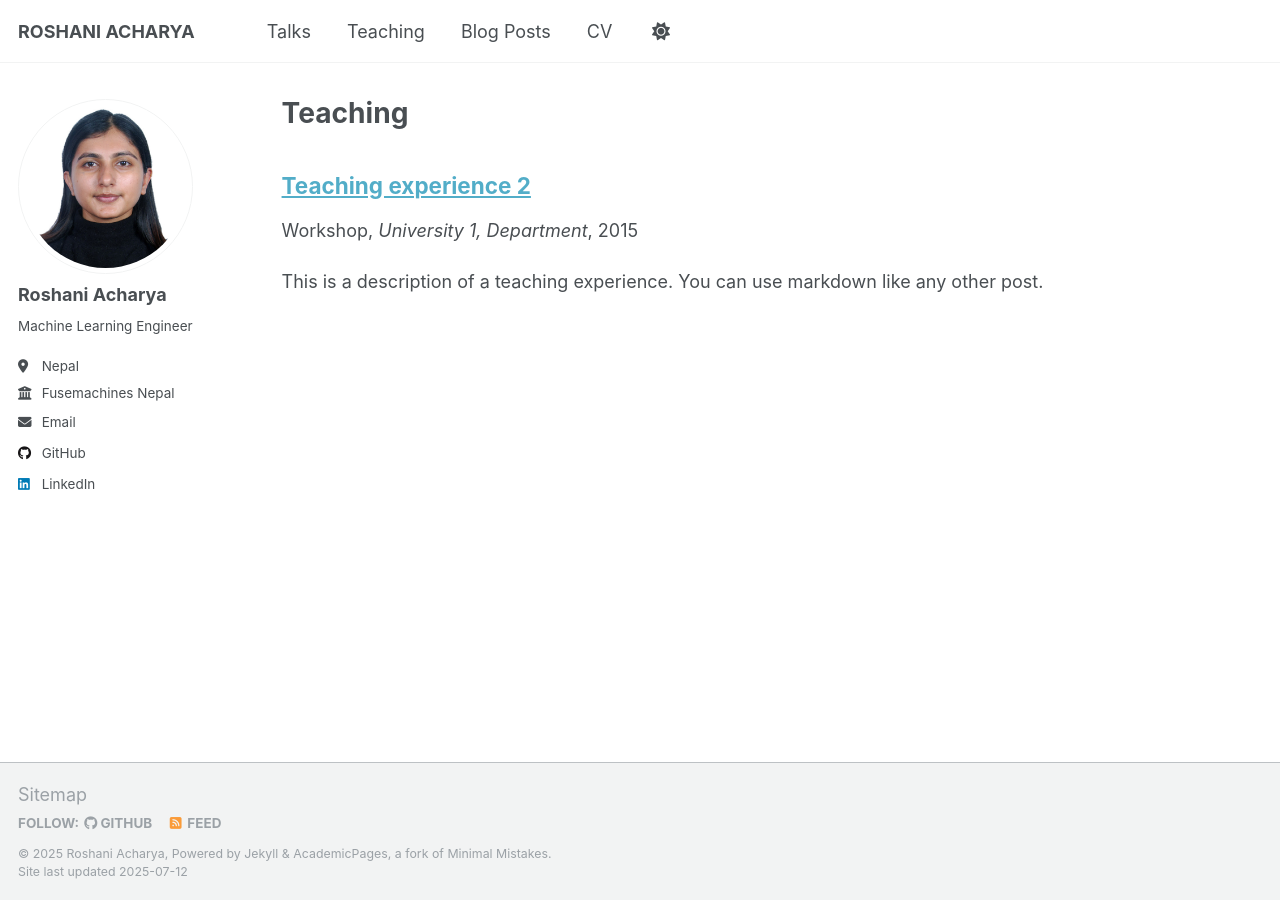
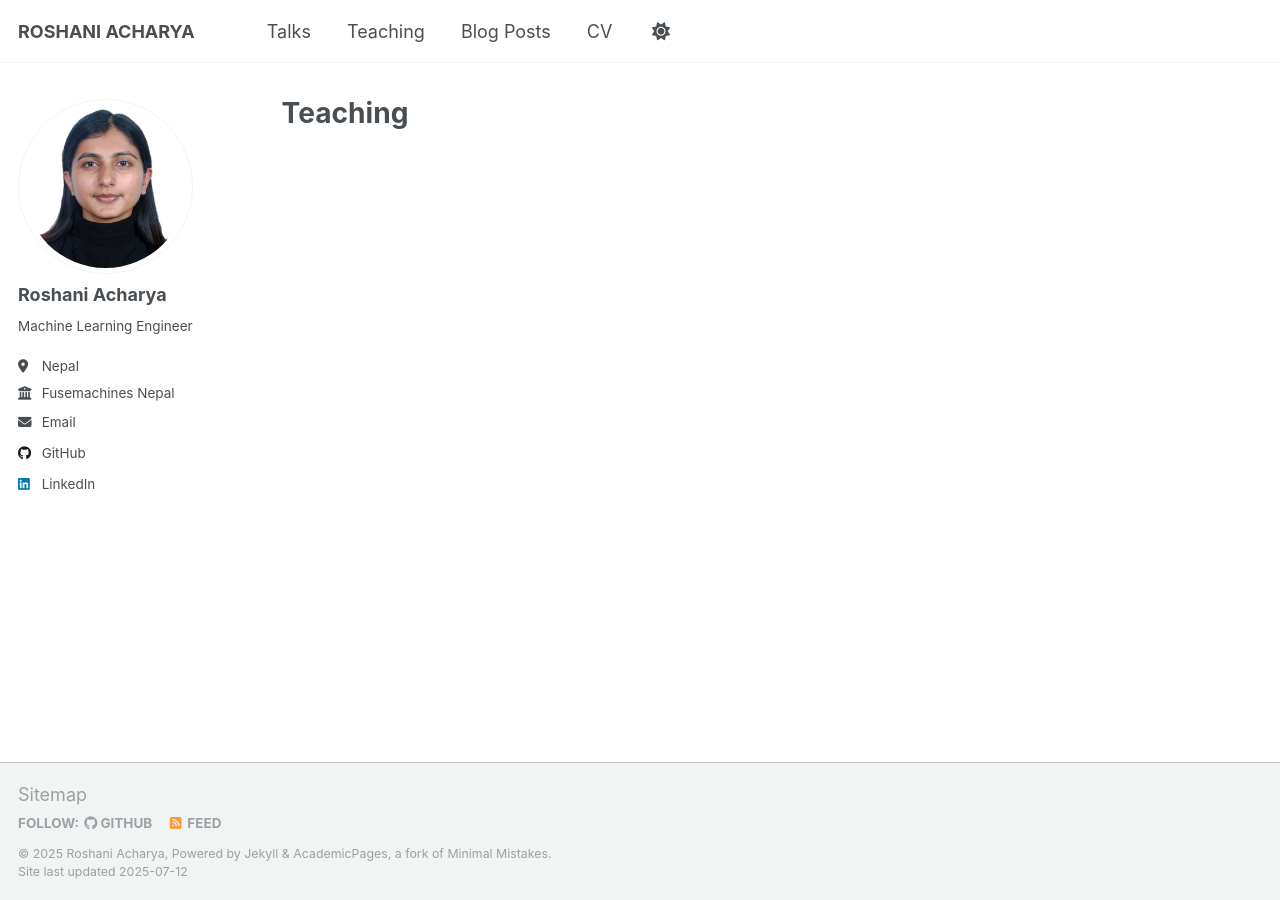
Before and after one commit to RoshaniAcharya/roshaniacharya.github.io, a Jekyll site: the page built from _pages/teaching.html, in a window 1280 px wide. Built offline with Jekyll 4.4.1, drawn with Linux system fonts in a browser that asks for light colours; a script that is not in the unit is left out; a file with an impossible date is left out.

```diff
--- a/_teaching/2015-spring-teaching-2.md
+++ /dev/null
@@ -1,20 +0,0 @@
----
-title: "Teaching experience 2"
-collection: teaching
-type: "Workshop"
-permalink: /teaching/2015-spring-teaching-1
-venue: "University 1, Department"
-date: 2015-01-01
-location: "City, Country"
----
-
-This is a description of a teaching experience. You can use markdown like any other post.
-
-Heading 1
-======
-
-Heading 2
-======
-
-Heading 3
-======
```
Also changed, not shown: _teaching/ai-fellowship.md (+2 -2 lines).
